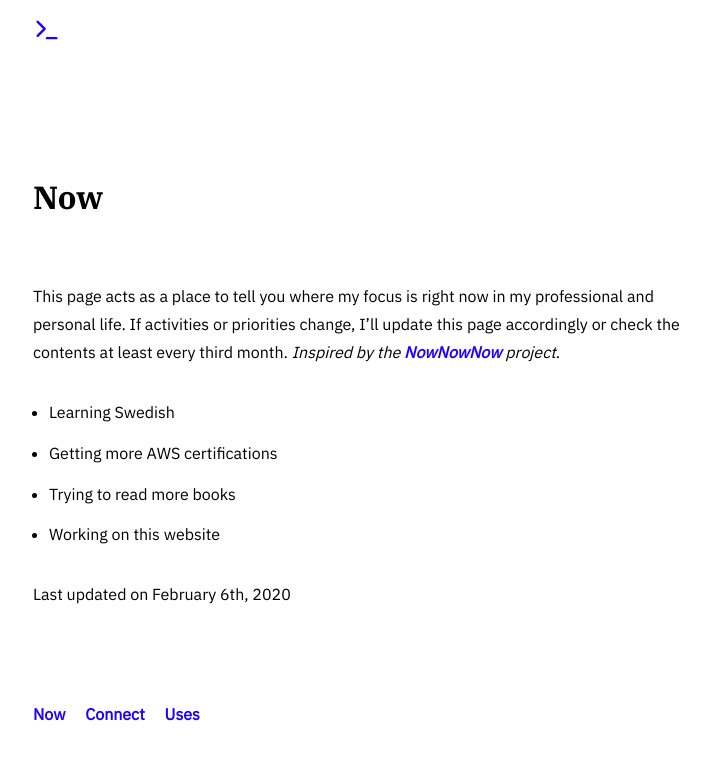
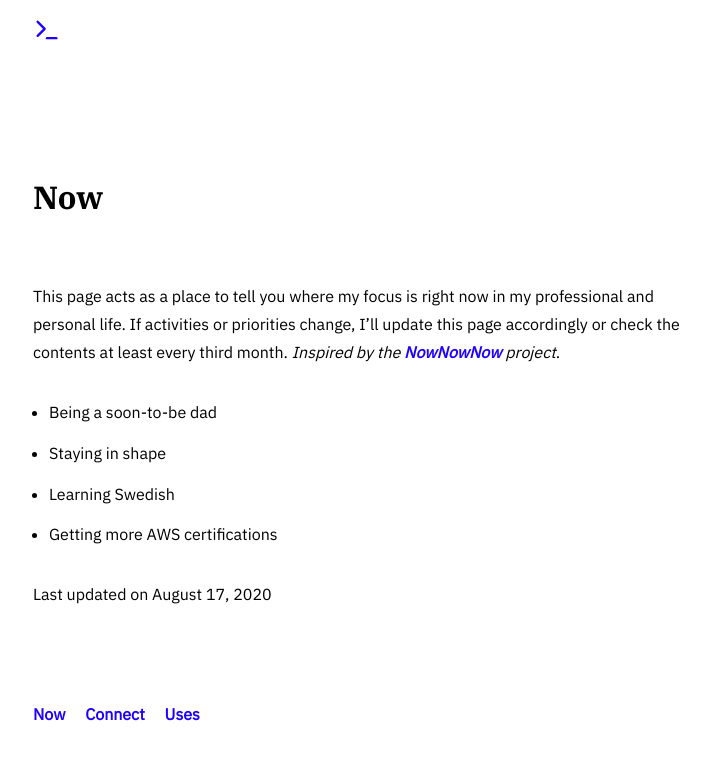
Before and after one commit to mijndert/website, a Jekyll site: the page built from _pages/now.md, in a window 1280 px wide. Shown: the top 760 px of the page, without its empty margins (271-981 px from the left). Built offline with Jekyll 4.4.1, drawn with Linux system fonts in a browser that asks for light colours.

Commit message:
update /now

```diff
--- a/_pages/now.md
+++ b/_pages/now.md
@@ -7,9 +7,9 @@ permalink: /now/
 
 This page acts as a place to tell you where my focus is right now in my professional and personal life. If activities or priorities change, I’ll update this page accordingly or check the contents at least every third month. _Inspired by the [NowNowNow](https://nownownow.com/) project_.
 
+- Being a soon-to-be dad
+- Staying in shape
 - Learning Swedish
 - Getting more AWS certifications
-- Trying to read more books
-- Working on this website
 
-Last updated on February 6th, 2020
+Last updated on August 17, 2020
```
